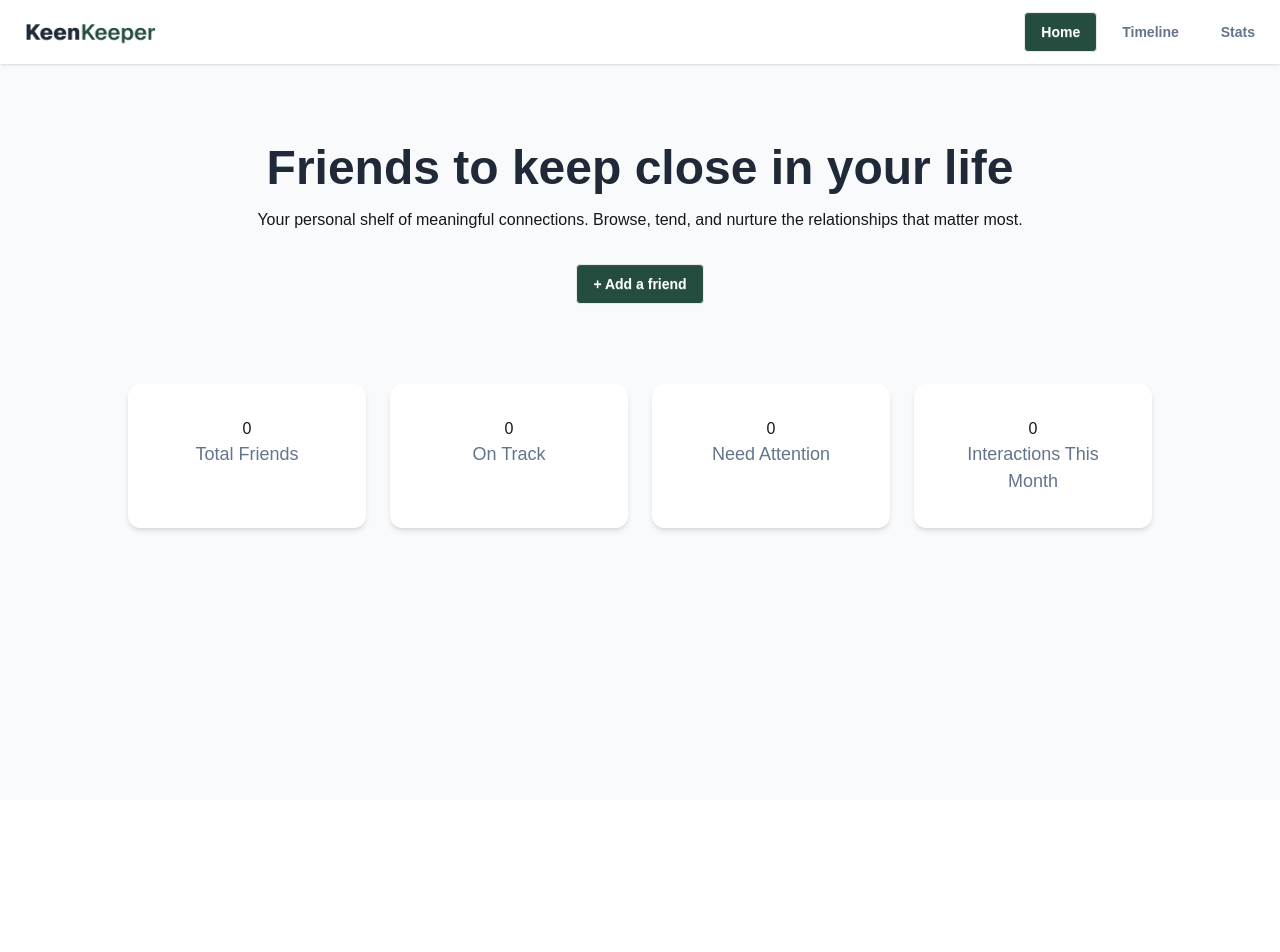
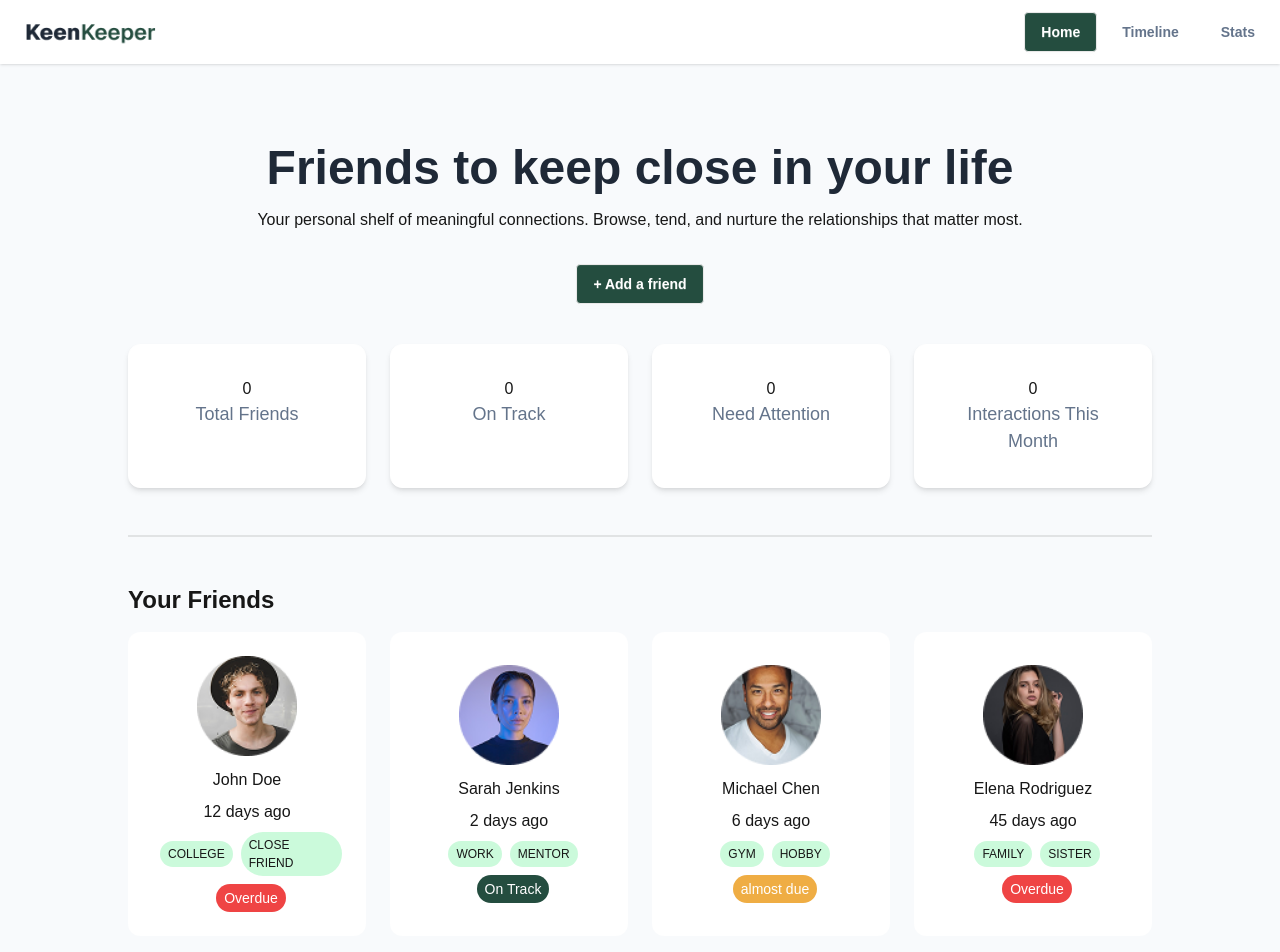
Before and after one commit to chandan-d-karmaker/keenkeeper, a Next.js app: page / in a window 1280 px wide. Shown: the top 952 px of the page. Before the commit the page ends 800 px from the top, so only its background shows below. Built offline with nearby package versions, Linux system fonts and the light colour scheme.

Commit message:
shown all friends

```diff
--- a/public/friends.json
+++ b/public/friends.json
@@ -2,7 +2,7 @@
   {
     "id": 1,
     "name": "John Doe",
-    "picture": "./avatar/Ellipse 1-1.png",
+    "picture": "/avatar/Ellipse 1-1.png",
     "email": "john@example.com",
     "days_since_contact": 12,
     "status": "overdue",
@@ -14,7 +14,7 @@
   {
     "id": 2,
     "name": "Sarah Jenkins",
-    "picture": "./avatar/Ellipse 1-2.png",
+    "picture": "/avatar/Ellipse 1-2.png",
     "email": "s.jenkins@provider.com",
     "days_since_contact": 2,
     "status": "on-track",
@@ -26,7 +26,7 @@
   {
     "id": 3,
     "name": "Michael Chen",
-    "picture": "./avatar/Ellipse 1-3.png",
+    "picture": "/avatar/Ellipse 1-3.png",
     "email": "mchen88@email.com",
     "days_since_contact": 6,
     "status": "almost due",
@@ -38,7 +38,7 @@
   {
     "id": 4,
     "name": "Elena Rodriguez",
-    "picture": "./avatar/Ellipse 1-4.png",
+    "picture": "/avatar/Ellipse 1-4.png",
     "email": "elena.rod@service.net",
     "days_since_contact": 45,
     "status": "overdue",
@@ -50,7 +50,7 @@
   {
     "id": 5,
     "name": "David Smith",
-    "picture": "./avatar/Ellipse 1-5.png",
+    "picture": "/avatar/Ellipse 1-5.png",
     "email": "dsmith_dev@webmail.com",
     "days_since_contact": 20,
     "status": "on-track",
@@ -62,7 +62,7 @@
   {
     "id": 6,
     "name": "Priya Sharma",
-    "picture": "./avatar/Ellipse 1-6.png",
+    "picture": "/avatar/Ellipse 1-6.png",
     "email": "psharma@consulting.com",
     "days_since_contact": 13,
     "status": "almost due",
@@ -74,7 +74,7 @@
   {
     "id": 7,
     "name": "Marcus Thorne",
-    "picture": "./avatar/Ellipse 1-7.png",
+    "picture": "/avatar/Ellipse 1-7.png",
     "email": "m.thorne@creative.io",
     "days_since_contact": 5,
     "status": "on-track",
@@ -86,7 +86,7 @@
   {
     "id": 8,
     "name": "Chloe Whitmore",
-    "picture": "./avatar/Ellipse 1-8.png",
+    "picture": "/avatar/Ellipse 1-8.png",
     "email": "chloe.w@outlook.com",
     "days_since_contact": 28,
     "status": "overdue",
@@ -98,7 +98,7 @@
   {
     "id": 9,
     "name": "Liam O'Connor",
-    "picture": "./avatar/Ellipse 1-9.png",
+    "picture": "/avatar/Ellipse 1-9.png",
     "email": "liam_oc@community.org",
     "days_since_contact": 1,
     "status": "on-track",
@@ -110,7 +110,7 @@
   {
     "id": 10,
     "name": "Aisha Khan",
-    "picture": "./avatar/Ellipse 1-10.png",
+    "picture": "/avatar/Ellipse 1-10.png",
     "email": "akhan.med@hospital.edu",
     "days_since_contact": 85,
     "status": "overdue",
@@ -122,7 +122,7 @@
   {
     "id": 11,
     "name": "James Wilson",
-    "picture": "./avatar/Ellipse 1-11.png",
+    "picture": "/avatar/Ellipse 1-11.png",
     "email": "j.wilson92@web.com",
     "days_since_contact": 10,
     "status": "almost due",
@@ -134,7 +134,7 @@
   {
     "id": 12,
     "name": "Sophia Rossi",
-    "picture": "./avatar/Ellipse 1.png",
+    "picture": "/avatar/Ellipse 1.png",
     "email": "srossi@travels.it",
     "days_since_contact": 3,
     "status": "on-track",
--- a/src/app/page.js
+++ b/src/app/page.js
@@ -8,7 +8,7 @@ export default function Home() {
   return (
     <>
       <Banner></Banner>
-
+      <div className="divider my-10"></div>
       <Friends></Friends>
     </>
   );
--- a/src/components/FriendCard.jsx
+++ b/src/components/FriendCard.jsx
@@ -1,9 +1,30 @@
+import Image from 'next/image';
 import React from 'react';
 
-const FriendCard = () => {
+const FriendCard = ({ friend }) => {
     return (
-        <div>
+        <div className='flex flex-col items-center justify-center bg-base-100 p-6 rounded-xl space-y-3'>
 
+            <div>
+                <Image src={friend.picture} alt={friend.name} width={100} height={100} />
+            </div>
+            <div>
+                <div className='text-center space-y-2'>
+                    <h2>{friend.name}</h2>
+                    <p>{friend.days_since_contact} days ago</p>
+                </div>
+                <div className='flex justify-center items-center my-2'>
+                    {
+                        friend.tags.map(tag => <span className='bg-[#CBFADB] py-1 px-2 ml-2 rounded-3xl text-[12px] font-medium' key={tag}>{tag.toUpperCase()}</span>)
+                    }
+                </div>
+                <div className='flex items-center justify-center text-white'>
+                    <span className={`${friend.status === 'on-track' ? 'bg-[#244D3F] py-1 px-2 ml-2 text-sm font-medium rounded-full' : ''}`}>{friend.status === 'on-track' ? 'On Track' : ''}</span>
+                    <span className={`${friend.status === 'overdue' ? 'bg-[#EF4444] py-1 px-2 ml-2 text-sm font-medium rounded-full' : ''}`}>{friend.status === 'overdue' ? 'Overdue' : ''}</span>
+                    <span className={`${friend.status === 'almost due' ? 'bg-[#EFAD44] py-1 px-2 ml-2 text-sm font-medium rounded-full' : ''}`}>{friend.status === 'almost due' ? 'almost due' : ''}</span>
+                </div>
+
+            </div>
         </div>
     );
 };
--- a/src/components/Friends.jsx
+++ b/src/components/Friends.jsx
@@ -11,13 +11,19 @@ const Friends = () => {
 
 
     return (
-        <div>
+        <>
 
-            {
-                friends.map(friend => ( <FriendCard key={friend.id} friend={friend} /> ))
-            }
+            <h2 className='mb-4 text-2xl font-semibold'>Your Friends</h2>
 
-        </div>
+            <div className='grid grid-cols-2 md:grid-cols-3 lg:grid-cols-4 gap-6'>
+
+                {
+                    friends.map(friend => (<FriendCard key={friend.id} friend={friend} />))
+                }
+
+            </div>
+
+        </>
     );
 };
 
--- a/src/components/banner/Banner.jsx
+++ b/src/components/banner/Banner.jsx
@@ -16,7 +16,7 @@ const Banner = () => {
             </div>
 
             {/* banner stats */}
-            <div className='grid lg:grid-cols-4 md:grid-cols-2 gap-6 my-20'>
+            <div className='grid lg:grid-cols-4 md:grid-cols-2 gap-6 mt-10'>
                 <div className='p-8 rounded-xl bg-base-100 text-center border border-white shadow-md'>
                     <h1>0</h1>
                     <h2 className='text-[#64748B] text-[18px]'>Total Friends</h2>
```
